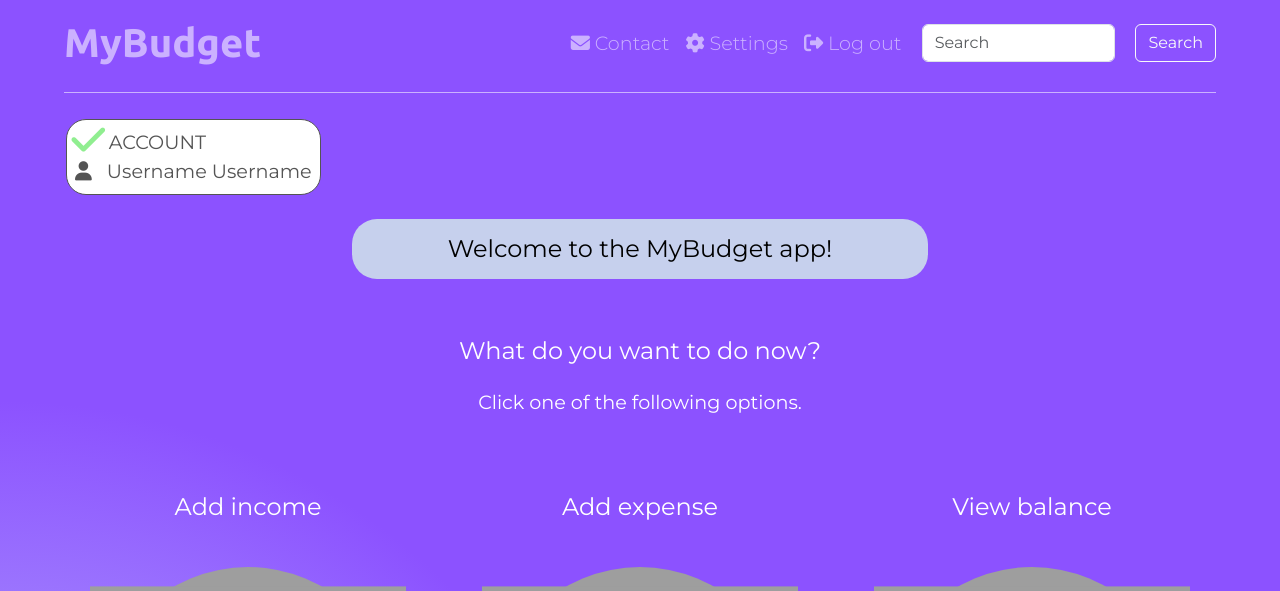
After one commit to pawel-user/myBudgetApp, a PHP site: page /home.html in a window 1280 px wide. The commit adds this page. Shown: the top 591 px of the page. Run offline with PHP 8.4, Linux system fonts and the light colour scheme; some libraries are stand-ins or nearby versions; grey boxes are pictures that could not be loaded.

Commit message:
Created home site. Created file home.html

```diff
--- a/css/styles.css
+++ b/css/styles.css
@@ -2,6 +2,7 @@ body {
   background: radial-gradient(40rem at left bottom, #bec3fc, #8c52ff);
   color: #fff;
   font-family: "Montserrat";
+  opacity: 1;
 }
 
 h1 {
@@ -10,11 +11,15 @@ h1 {
 }
 
 h2 {
-  font-size: 1.5rem;
+  font-size: 2.5rem;
 }
 
 h3 {
   font-size: 1.5rem;
+}
+
+h4 {
+  font-size: 1.2rem;
 }
 
 p {
@@ -43,10 +48,16 @@ hr {
   text-align: justify;
 }
 
+/* Containers */
+
+.container-fluid {
+  padding: 7% 15%;
+}
+
 /* Navigation Bar */
 
 .navbar {
-  margin: 0 0 4.5rem;
+  margin: 0;
 }
 
 .navbar-brand {
@@ -62,6 +73,16 @@ hr {
 }
 
 /* Buttons */
+
+.search-button,
+.search-form {
+  margin-left: 4%;
+}
+
+.search-button:hover {
+  background-color: green;
+  color: white;
+}
 
 .floating-label {
   position: relative;
@@ -90,7 +111,7 @@ hr {
   width: 45%;
 }
 
-.sign-icon, .register-icon {
+.icon {
   margin-right: 5%;
 }
 
@@ -103,20 +124,59 @@ hr {
   width: 45%;
 }
 
-.register-text {
-  color: #edebeb;
-  text-decoration-line: none;
+.sign-up-button {
+  font-size: 1.2rem;
+  width: 100%;
+}
+
+/* Sections */
+
+.navbar-section {
+  position: relative;
+  padding: 0 5%;
+  margin: 0;
+}
+
+.template-section,
+.welcome-section {
+  position: relative;
+  padding: 0 5% 5%;
+  margin: 0;
+}
+
+.welcome-section {
+  text-align: center;
+}
+
+/* .welcome-section {
+  position: relative;
+  padding: 5% 5%;
+  margin: 0;
+} */
+
+.register-section {
+  /* background-image: url("../images/budget-bg.png"); */
+  background: radial-gradient(
+      40rem at left bottom,
+      rgba(190, 195, 252, 0.5),
+      rgba(140, 82, 255, 0.5)
+    ),
+    url("../images/budget-bg.png");
+  background-repeat: no-repeat;
+  background-size: cover;
+  border: solid rgba(255, 255, 255, 0.55) 1px;
+  border-radius: 50px;
+  background-color: radial-gradient(40rem at left bottom, #bec3fc, #8c52ff);
+  position: relative;
+  margin: 0;
+  padding: 8% 35% 15%;
 }
 
 /* Template Section */
 
-.template-section, .register-section {
-  padding: 0 5% 5%;
-}
-
 .dividing-line {
   position: relative;
-  bottom: 75px;
+  bottom: 10px;
 }
 
 .password-question {
@@ -139,6 +199,137 @@ hr {
   margin: 10% 0 3%;
 }
 
+/* Register Section */
+
+.image-border {
+  margin: 0;
+  padding: 3% 5% 6%;
+}
+
+.register-title {
+  margin: 0 auto 10%;
+  text-align: center;
+}
+
+.register-container {
+  margin: 0 auto;
+  width: 100%;
+  z-index: 1;
+}
+
+.register-form {
+  background-color: #ffea9e;
+}
+
+.button-container {
+  position: relative;
+  display: inline-block;
+  margin: 5% auto 0;
+  width: 35%;
+}
+
+/* Welcome Section */
+
+.active-account {
+  background-color: #fff;
+  border: solid 1px;
+  border-radius: 20px;
+  color: #545454 !important;
+  display: inline-block;
+  /* line-height: 1.5; */
+  margin-left: 2px;
+  padding: 0.5rem;
+  /* position: relative; */
+  text-align: left !important;
+}
+
+.active-account .icon {
+  color: #545454;
+  margin-right: 10px;
+}
+
+.account-icon {
+  color: lightgreen;
+  margin-left: 2%;
+  margin-right: 2%;
+  padding-bottom: 1%;
+  right: 50%;
+  transform: scale(2);
+}
+
+.account-container {
+  position: relative;
+  display: block;
+  height: 80px;
+  padding: 0;
+  margin-bottom: 20px;
+  margin-right: 5px;
+  text-align: left;
+  /* width: 25%; */
+}
+
+.welcome-banner {
+  background-color: #c6d0ed;
+  border-radius: 25px;
+  margin: 0 25% 5%;
+}
+
+/* Second method to center text in a div */
+/* display: flex;
+  align-items: center;
+  justify-content: center;   */
+
+.welcome-text {
+  color: black;
+  line-height: 60px;
+  text-align: center;
+}
+
+.welcome-section h4 {
+  color: #fff;
+  line-height: 1.5;
+  margin-bottom: 5%;
+  text-align: center;
+}
+
+.action-button {
+  background-image: url('/images/golden-coin.png');
+  background-repeat: no-repeat;
+  border: none;
+  border-radius: 50%;
+  cursor: pointer;
+  height: 300px;
+  width: 300px;
+}
+
+.action-question {
+  margin-bottom: 2%;
+}
+
+.action-title {
+  margin-bottom: 15%;
+}
+
+.coin-image {
+  transform: scale(1.1);
+  width: 100%;
+}
+
+.coins-container {
+  display: inline-block;
+  margin: 5%;
+  vertical-align: bottom;
+}
+
+.income-icon, .expense-icon, .balance-icon {
+  position: relative;
+  bottom: 50%;
+  color: #545454;
+  display: block;
+  transform: scale(7);
+  z-index: 1;
+}
+
 /* Title Image */
 
 .title-image {
@@ -146,14 +337,6 @@ hr {
   left: 18%;
   top: 3%;
   width: 100%;
-  /* clip-path: polygon( 10% 0%,
-                        82% 0%,
-                        82% 55%,
-                        60% 100%,
-                        25% 100%,
-                        25% 50%,
-                        10% 50% ); */
-  /* clip-path: path("M80 0 H694 V300 L480 490 H250 V180 L0 200 80 200 Z");*/
 }
 
 .clipped-image {
@@ -187,9 +370,27 @@ hr {
   color: #fff;
 }
 
+@media (max-width: 680px) {
+  .register-section {
+    padding: 0 20% 0%;
+  }
+
+  .button-container {
+    width: 45%;
+  }
+
+  .welcome-banner {
+    margin: 2% 5% 5%;
+  }
+}
+
 @media (max-width: 991px) {
   .template-section {
     text-align: center;
+  }
+
+  .register-section {
+    padding: 10% 10% 23%;
   }
 
   .title-description {
@@ -198,7 +399,6 @@ hr {
 
   .title-image {
     position: static;
-    margin: auto;
     margin-left: 4%;
   }
 
@@ -209,13 +409,37 @@ hr {
   .password-question {
     margin-left: 4%;
   }
+
+  .nav-item, .icon {
+    margin: 0 3% 0 0;
+  }
+
+  .search-form {
+    margin-left: 0;
+  }
+
+  .account-icon {
+    margin-right: 4%;
+  }
 }
 
 @media (min-width: 992px) and (max-width: 1354px) {
+  .register-section {
+    padding: 5% 15% 20%;
+  }
+
   .title-image {
     top: 4%;
     left: 11%;
     transform: scale(1.2);
+  }
+
+  .sign-up-button {
+    font-size: 1rem;
+  }
+
+  .account-icon {
+    margin-right: 3%;
   }
 }
 
--- /dev/null
+++ b/home.html
@@ -0,0 +1,116 @@
+<!DOCTYPE html>
+<html lang="en">
+
+<head>
+  <meta charset="UTF-8" />
+  <title>Account registration</title>
+
+  <!-- Favicon -->
+  <link rel="icon" href="favicon.ico" />
+
+  <!-- CSS Stylesheets -->
+  <link href="https://cdn.jsdelivr.net/npm/bootstrap@5.3.0-alpha1/dist/css/bootstrap.min.css" rel="stylesheet"
+    integrity="sha384-GLhlTQ8iRABdZLl6O3oVMWSktQOp6b7In1Zl3/Jr59b6EGGoI1aFkw7cmDA6j6gD" crossorigin="anonymous" />
+  <link rel="stylesheet" href="css/styles.css" />
+
+  <!-- Google Fonts -->
+  <link rel="preconnect" href="https://fonts.googleapis.com" />
+  <link rel="preconnect" href="https://fonts.gstatic.com" crossorigin />
+  <link
+    href="https://fonts.googleapis.com/css2?family=Montserrat:wght@100;300;400;900&family=Ubuntu:wght@700&display=swap"
+    rel="stylesheet" />
+
+  <!-- Font Awesome -->
+  <script src="https://kit.fontawesome.com/a0c8ddef9e.js" crossorigin="anonymous"></script>
+
+  <!-- Bootstrap Scripts -->
+  <script src="https://cdn.jsdelivr.net/npm/bootstrap@5.3.0-alpha1/dist/js/bootstrap.bundle.min.js"
+    integrity="sha384-w76AqPfDkMBDXo30jS1Sgez6pr3x5MlQ1ZAGC+nuZB+EYdgRZgiwxhTBTkF7CXvN"
+    crossorigin="anonymous"></script>
+</head>
+
+<body>
+  <section class="navbar-section">
+    <!-- Nav Bar -->
+    <nav class="navbar navbar-expand-lg navbar-dark">
+      <a class="navbar-brand app-title" href="">MyBudget</a>
+      <button class="navbar-toggler" type="button" data-bs-toggle="collapse" data-bs-target="#navbarTogglerDemo01"
+        aria-controls="navbarTogglerDemo01" aria-expanded="false" aria-label="Toggle navigation">
+        <span class="navbar-toggler-icon"></span>
+      </button>
+      <div class="collapse navbar-collapse" id="navbarTogglerDemo01">
+        <ul class="navbar-nav d-flex flex-row ms-auto">
+          <li class="nav-item">
+            <a class="nav-link" href="#"><i class="fa-solid fa-envelope"></i> Contact</a>
+          </li>
+
+          <li class="nav-item">
+            <a class="nav-link" href="#"><i class="fa-solid fa-gear"></i> Settings</a>
+          </li>
+
+          <li class="nav-item">
+            <a class="nav-link" href="index.html"><i class="fa-solid fa-right-from-bracket"></i> Log out</a>
+          </li>
+
+        </ul>
+        <form class="d-flex">
+          <input class="form-control me-2 search-form" type="search" placeholder="Search" aria-label="Search" />
+          <button class="btn btn-outline-light search-button" type="submit">
+            Search
+          </button>
+        </form>
+      </div>
+    </nav>
+    <hr class="dividing-line" />
+  </section>
+
+  <main>
+    <section class="welcome-section">
+      <div class="account-container">
+        <h4 class="active-account"> <i class="fa-solid fa-check account-icon"></i>
+          ACCOUNT<br><i class="fa-solid fa-user icon"></i> Username Username</h4>
+      </div>
+      <header>
+        <div class="welcome-banner">
+          <h3 class="welcome-text">Welcome to the MyBudget app!</h3>
+        </div>
+      </header>
+      <h3 class="action-question">What do you want to do now?</h3>
+      <h4>Click one of the following options.</h4>
+      <div class="row">
+        <div class="col-lg-4">
+          <form class="coins-container" action="index.html">
+            <h3 class="action-title">Add income</h3>
+            <button class="action-button"> <img class="coin-image" src="images/golden-coin.png" />
+              <i class="income-icon fa-solid fa-piggy-bank"></i>
+            </button>
+          </form>
+        </div>
+        <div class="col-lg-4">
+          <form class="coins-container" action="index.html">
+            <h3 class="action-title">Add expense</h3>
+            <button class="action-button"> <img class="coin-image" src="images/golden-coin.png" />
+              <i class="expense-icon fa-solid fa-sack-xmark"></i>
+            </button>
+          </form>
+        </div>
+        <div class="col-lg-4">
+          <form class="coins-container" action="index.html">
+            <h3 class="action-title">View balance</h3>
+            <button class="action-button"> <img class="coin-image" src="images/golden-coin.png" />
+              <i class="balance-icon fa-solid fa-scale-balanced"></i>
+            </button>
+          </form>
+        </div>
+      </div>
+    </section>
+  </main>
+
+  <footer>
+    <section class="footer-section">
+      <p>© Copyright 2023 Paweł Bochacik</p>
+    </section>
+  </footer>
+</body>
+
+</html>
```
Also changed, not shown: index.html (+15 -13 lines), register.html (added, +119 -0 lines), favicon.ico (added), 1 other file.
